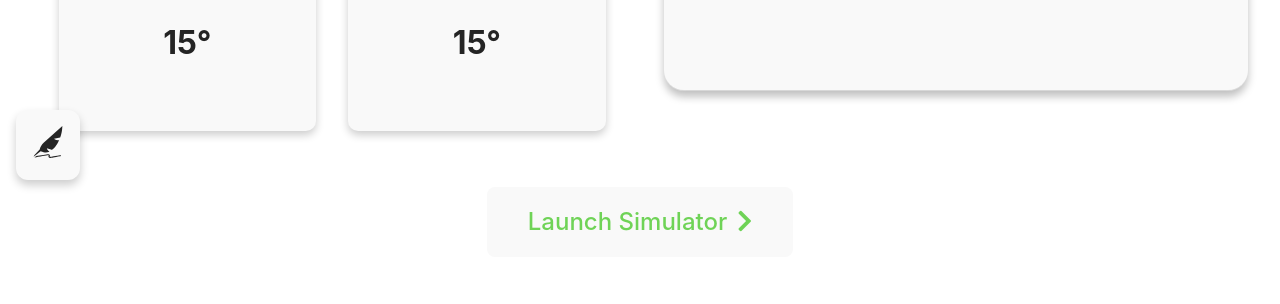
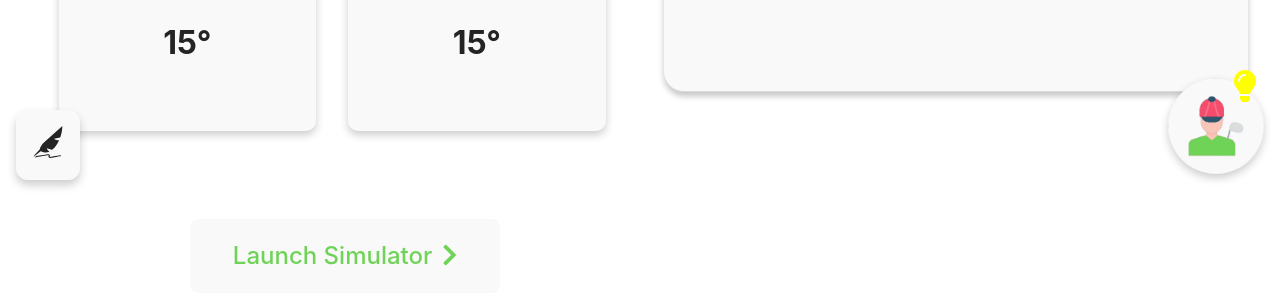
Before and after one commit to IsaiahIruoha/hack-the-hill, a React (Vite) app in the folder frontend/: page / in a window 1280 px wide. Shown: the part 604-908 px from the top of the page. Built offline with nearby package versions, Linux system fonts and the light colour scheme.

Commit message:
added coach and small adjustments

```diff
--- a/frontend/src/App.jsx
+++ b/frontend/src/App.jsx
@@ -4,6 +4,7 @@ import './App.css';
 function App() {
   const [days, setDays] = useState({}); // Store streak data with date strings as keys
   const [isPopupVisible, setIsPopupVisible] = useState(false);
+  const [isCoachPopupVisible, setIsCoachPopupVisible] = useState(false);
 
   // Helper function to get date string in 'YYYY-MM-DD' format
   const getDateString = (date) => {
@@ -25,6 +26,10 @@ function App() {
   // Function to toggle popup visibility
   const togglePopup = () => {
     setIsPopupVisible(!isPopupVisible);
+  };
+
+  const toggleCoachPopup = () => {
+    setIsCoachPopupVisible(!isCoachPopupVisible);
   };
 
   // Load streak data from localStorage
@@ -129,7 +134,7 @@ function App() {
         </div>
       </div>
 
-      <div>
+      <div className="btn-container">
         <a
           href="https://foresights.ca/simulator"
           className="btn btn-more"
@@ -176,6 +181,20 @@ function App() {
         </g>
         </svg>
       </div>
+      <div className="coach-container" onClick={toggleCoachPopup}>
+        <img src="coach.png" alt="Coach" className="coach-image" />
+
+        {/* Lightbulb icon */}
+        <i className={`fas fa-lightbulb coach-lightbulb ${isCoachPopupVisible ? 'hidden' : ''}`}></i>
+
+        {isCoachPopupVisible && (
+          <div className="popup coach-popup visible">
+            <h3>Professor Par</h3>
+            <hr />
+            <p>"Consistency is key—every swing builds your mastery. Focus on your form today, and tomorrow's power will follow!"</p>
+          </div>
+        )}
+      </div>
     </div>
   );
 }
--- a/frontend/src/index.css
+++ b/frontend/src/index.css
@@ -253,6 +253,13 @@ nav {
   font-weight: bold;
 }
 
+/* -- Button Container Styling -- */
+.btn-container {
+  display: flex;
+  justify-content: flex-start;
+  margin-top: 2rem;
+  padding-left: 13%; /* Adjust this value to move the button more or less to the right */
+}
 
 /* -- Text and Image Styling -- */
 .text {
@@ -300,7 +307,7 @@ nav {
   top: 3vh;
   display: inline-block;
   padding: 1rem 2rem;
-  border: 1px solid transparent;
+  border: 3px solid transparent;
   border-radius: 8px;
   cursor: pointer;
   transition: border-color 0.25s;
@@ -387,6 +394,71 @@ nav {
   color: var(--accent-color);
 }
 
+.coach-container {
+  position: fixed;
+  bottom: 1rem;
+  right: 1rem;
+  z-index: 1000;
+  cursor: pointer;
+  transition: transform 0.3s ease;
+}
+
+.coach-image {
+  width: 6rem;
+  height: 6rem;
+  border-radius: 50%;
+  box-shadow: 0 4px 8px rgba(0, 0, 0, 0.2);
+  transition: transform 0.3s ease; /* Smooth scaling */
+}
+
+.coach-lightbulb {
+  position: absolute;
+  top: -0.5rem;
+  right: 0.5rem;
+  font-size: 2rem;
+  color: yellow;
+  transition: transform 0.3s ease; /* Smooth scaling */
+}
+
+/* Hover both image and lightbulb */
+.coach-container:hover .coach-image,
+.coach-container:hover .coach-lightbulb {
+  transform: scale(1.1); /* Scales both elements */
+}
+
+/* Coach Popup Styling */
+.popup.coach-popup {
+  position: fixed;
+  bottom: 1rem;
+  left: 58rem; /* Aligns the popup to the left of the coach icon */
+  background-color: var(--button-background-light);
+  padding: 1.5rem;
+  border-radius: 12px;
+  box-shadow: 0 5px 4px rgba(0, 0, 0, 0.1);
+  width: 42rem;
+  height: 11rem;
+  overflow: auto; /* Allows scrolling if content overflows vertically */
+  transition: max-width 0.5s ease-in-out, max-height 0.5s ease-in-out; /* Smooth transition */
+}
+
+/* Ensure the text inside doesn't overflow */
+.popup.coach-popup p {
+  white-space: normal; /* Ensure text wraps within the container */
+  line-height: 1.5;
+}
+
+/* Coach popup hover and active state */
+.coach-popup.visible {
+  max-width: 80rem;
+  overflow-x: hidden; /* Disable horizontal scrolling */
+  overflow-y: auto; /* Allow vertical scrolling if needed */
+}
+
+/* Hidden Class - used when popup is visible */
+.hidden {
+  display: none; /* Hides the lightbulb */
+}
+
 /* -- Media Query for Larger Screens -- */
 @media (min-width: 768px) {
   .content {
```
Also changed, not shown: frontend/public/coach.png (added).
